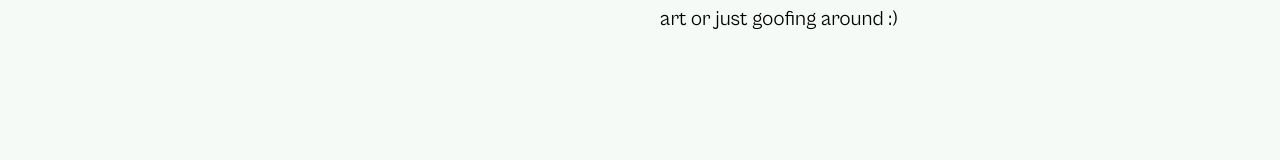
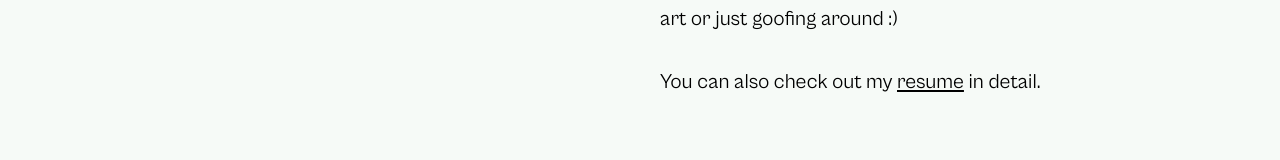
Before and after one commit to zeeshanhxider/portfolio-website, a React (Vite) app: page / in a window 1280 px wide. Shown: the part 2480-2640 px from the top of the page. Built offline with nearby package versions, Linux system fonts and the light colour scheme.

Commit message:
added resume template - pdf to be updated

```diff
--- a/src/components/homepage/About.jsx
+++ b/src/components/homepage/About.jsx
@@ -47,25 +47,56 @@ export default function About() {
             alt="portrait image of zeeshan standing"
           />
         </div>
-        <div className="top-20 sm:sticky md:top-28 lg:top-32 md:w-1/2">
+        <div className="top-20 sm:sticky md:top-28 md:w-1/2 lg:top-32">
           <div className="w-full space-y-4 2xl:space-y-10">
             <h3
               ref={heading}
-              className="translate-y-10 text-heading-3 2xl:text-7xl font-semibold leading-tight opacity-0"
+              className="translate-y-10 text-heading-3 font-semibold leading-tight opacity-0 2xl:text-7xl"
             >
-              A brief intro, who am I?
+              Who am I?
             </h3>
-            <p ref={body} className=" translate-y-10 text-body-1 2xl:text-4xl opacity-0">
-              Hi, I’m zeeshan 👋 — a Software Engineering student at NUST and an aspiring AI Engineer with a passion for turning ideas into real-world solutions. Alongside my degree, I’m also part of AIESEC in Business Development, where I get to grow my teamwork, communication, and leadership skills outside of the classroom.
+            <p
+              ref={body}
+              className=" translate-y-10 text-body-1 opacity-0 2xl:text-4xl"
+            >
+              Hi, I&apos;m zeeshan 👋🏼 — a Software Engineering student at NUST
+              and an aspiring AI Engineer with a passion for turning ideas into
+              real-world solutions. Alongside my degree, I&apos;m also part of
+              AIESEC in Business Development, where I get to grow my teamwork,
+              communication, and leadership skills outside of the classroom.
               <br></br>
               <br></br>
-              My main focus is in the field of Large Language Models (LLMs), where I’m actively exploring Retrieval-Augmented Generation (RAG) and multimodal RAG systems. I love working on how AI can combine reasoning with external knowledge to become more reliable and useful in real-world applications. Beyond research, I focus on building production-ready, end-to-end applications that are designed with real users in mind — applying concepts from DevOps to ensure scalability, reliability, and smooth deployment.
+              My main focus is in the field of Large Language Models (LLMs),
+              where I&apos;m actively exploring Retrieval-Augmented Generation
+              (RAG) and multimodal RAG systems. I love working on how AI can
+              combine reasoning with external knowledge to become more reliable
+              and useful in real-world applications. Beyond research, I focus on
+              building production-ready, end-to-end applications that are
+              designed with real users in mind — applying concepts from DevOps
+              to ensure scalability, reliability, and smooth deployment.
               <br></br>
               <br></br>
-              While I’m comfortable across the stack, I especially enjoy the frontend and UI/UX side of development, where design meets functionality. I see every project as a chance to push my problem-solving skills, creativity, and technical depth further.
+              While I&apos;m comfortable across the stack, I especially enjoy
+              the frontend and UI/UX side of development, where design meets
+              functionality. I see every project as a chance to push my
+              problem-solving skills, creativity, and technical depth further.
               <br></br>
               <br></br>
-              Outside of coding, you’ll usually find me (struggling) at the gym, discovering new music, appreciating different forms of art or just goofing around :)
+              Outside of coding, you&apos;ll usually find me (struggling) at the
+              gym, discovering new music, appreciating different forms of art or
+              just goofing around :)
+              <br></br>
+              <br></br>
+              You can also check out my{" "}
+              <a
+                className="underline duration-300 ease-in-out hover:text-secondary-600"
+                href="/resume.pdf"
+                target="_blank"
+                rel="noopener noreferrer"
+              >
+                resume
+              </a>{" "}
+              in detail.
             </p>
           </div>
         </div>
--- a/src/components/ui/NavBar.jsx
+++ b/src/components/ui/NavBar.jsx
@@ -72,6 +72,10 @@ export default function NavBar({ sectionRefs }) {
           <span>projects</span>
           <span className="absolute bottom-0 left-0 h-[0.125em] w-0 rounded-full bg-secondary-600 duration-300 ease-in-out group-hover:w-full"></span>
         </a>
+        <a href="./resume.pdf" target="_blank" rel="noopener noreferrer" className="group relative hidden md:inline-block">
+          <span>resume</span>
+          <span className="absolute bottom-0 left-0 h-[0.125em] w-0 rounded-full bg-secondary-600 duration-300 ease-in-out group-hover:w-full"></span>
+        </a>
         <a
           ref={cta}
           className="button group relative mt-10 min-w-0 border border-transparent px-4 py-1.5 duration-200 hover:border-accent-400 hover:bg-transparent"
```
Also changed, not shown: 1 other file (tests, documents, lock files or other folders).
